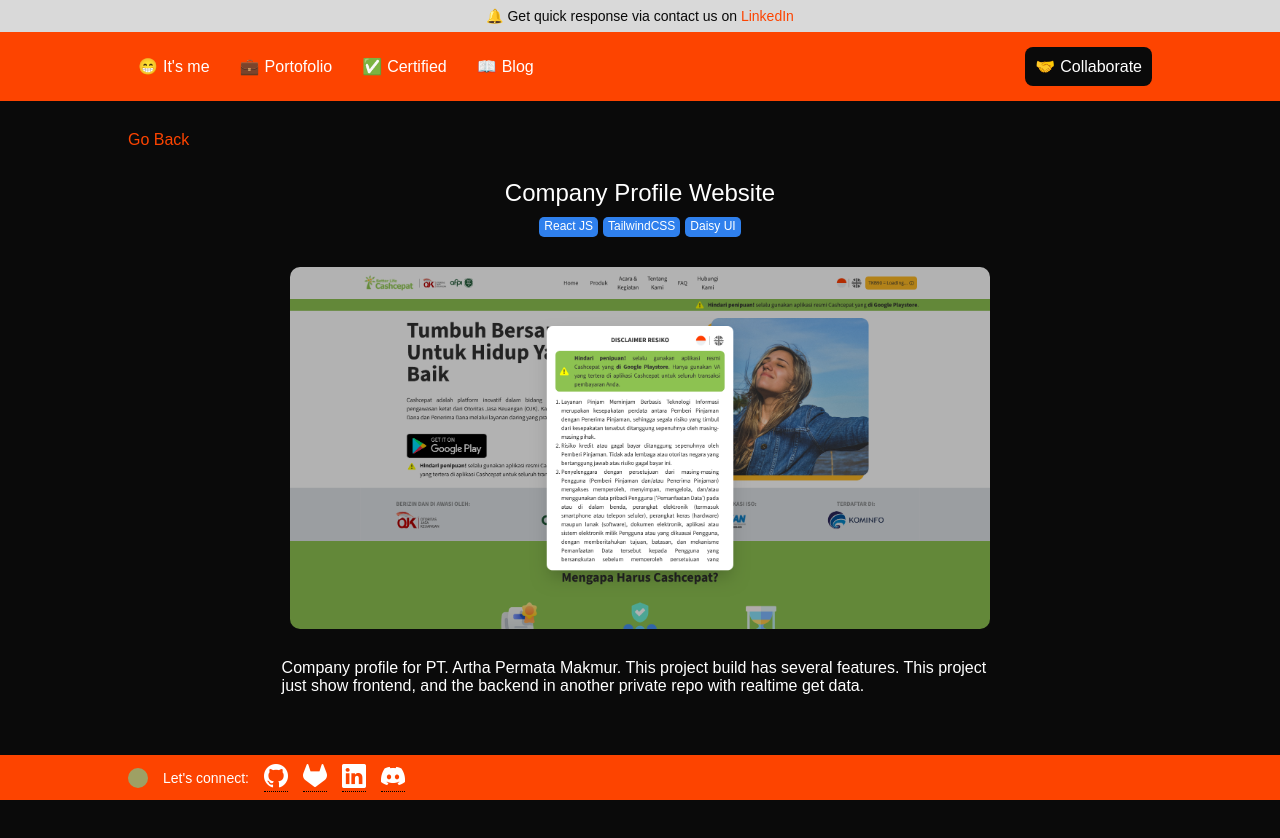
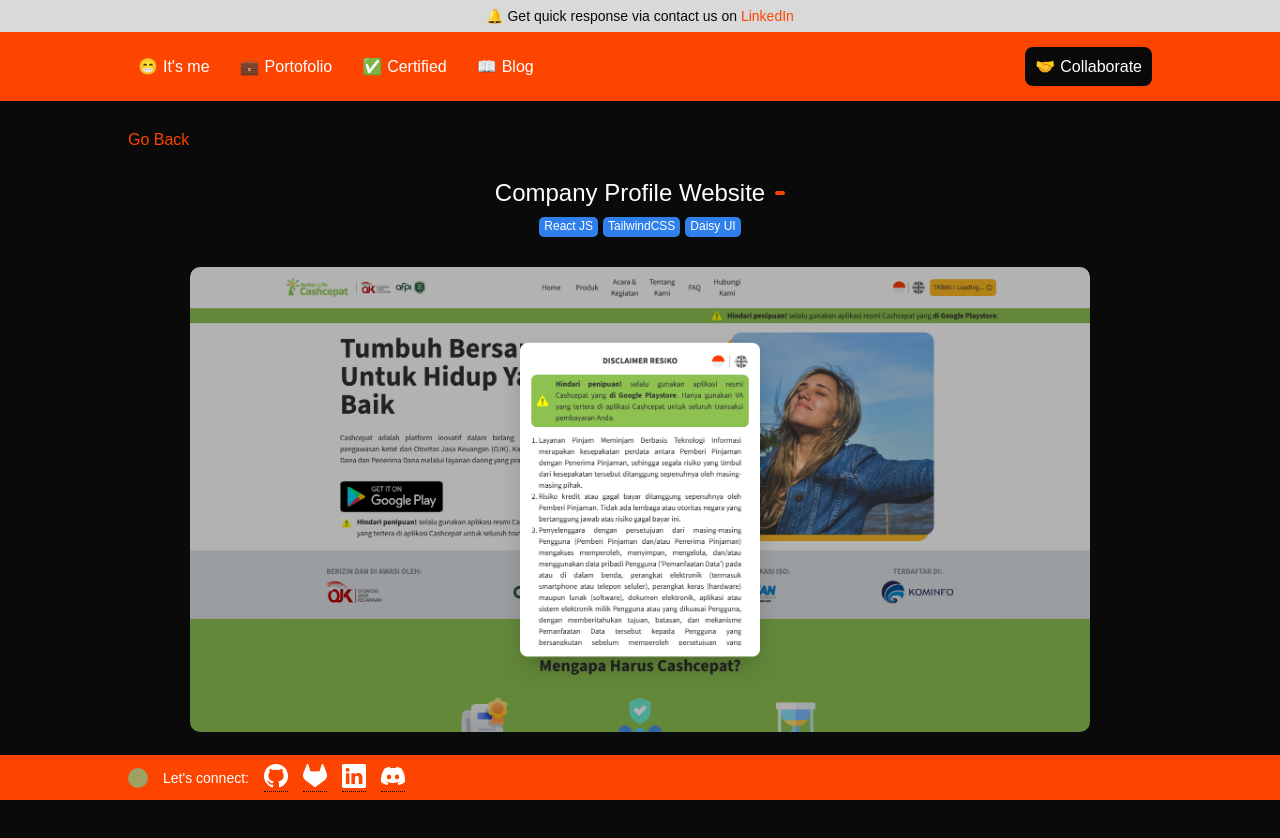
Before and after one commit to Aramdhann/personal-web, a Vue app: page /portofolio/1 in a window 1280 px wide. Shown: the top 838 px of the page. Before the commit the page ends 800 px from the top, so only its background shows below. Built offline with nearby package versions, Linux system fonts and the light colour scheme; a web font is replaced by a local one.

Commit message:
fix image in detail

```diff
--- a/src/views/ProjectDetail.vue
+++ b/src/views/ProjectDetail.vue
@@ -17,7 +17,10 @@ const project = computed(() =>
     <div class="header">
       <a type="button" @click="$router.back()">Go Back</a>
     </div>
-    <h2>{{ project.data.title ?? "loading..." }}</h2>
+    <div class="title">
+      <h2>{{ project.data.title ?? "loading..." }}</h2>
+      <span>{{ project.data.status }}</span>
+    </div>
     <div class="card-tag-list">
       <Tag v-for="(tag, index) in project.data.tags.type" :key="index">
         <template #title>{{ tag }}</template>
@@ -39,6 +42,21 @@ const project = computed(() =>
 </template>
 
 <style scoped>
+.title {
+  display: flex;
+  width: 100%;
+  align-items: center;
+  justify-content: center;
+  gap: 10px;
+}
+
+.title span {
+  padding: 2px 5px;
+  border-radius: 5px;
+  background: var(--main-color);
+  margin-bottom: 10px;
+}
+
 .card-tag-list {
   display: flex;
   justify-content: center;
@@ -58,13 +76,18 @@ p {
 }
 
 .image {
-  width: 700px;
+  width: 900px;
+  max-width: 100%;
+  height: auto;
   border-radius: 10px;
 }
 
 @media (max-width: 715px) {
   h2 {
     font-size: 16px;
+  }
+  .title span {
+    font-size: 14px;
   }
 }
 
```
